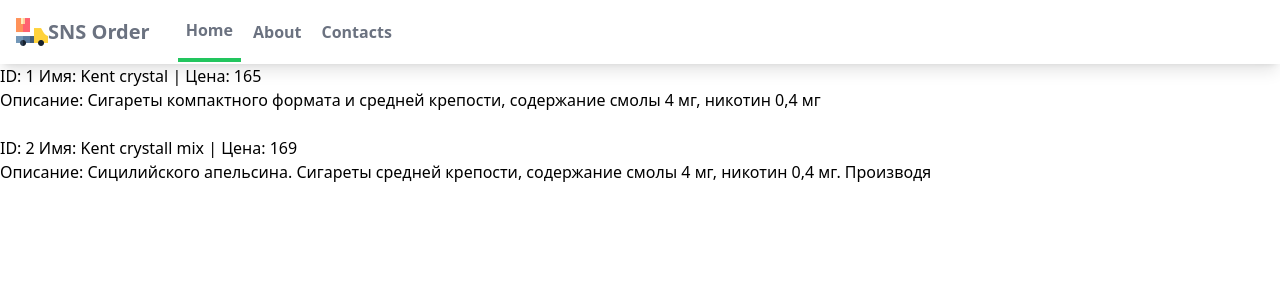
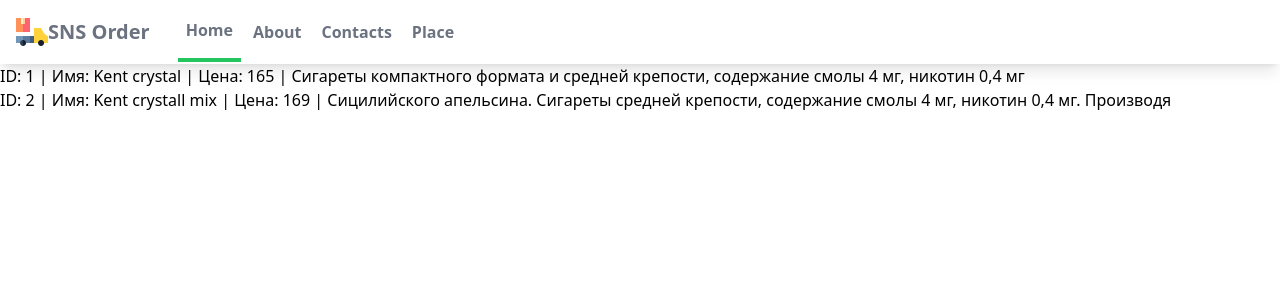
Before and after one commit to lievs/snsorder, a Django app: page /snsorder/ in a window 1280 px wide. Shown: the top 300 px of the page. Run offline with Django 4.2, Linux system fonts and the light colour scheme; data comes from the database, SQL or seed files in the repository; style sheets or scripts are compiled from the project's sources; parts of the project's set-up code (start-up, migrations or seed data) failed here and were passed over.

Commit message:
navbar.html created separetely

```diff
--- a/mysite/snsorder/templates/snsorder/base.html
+++ b/mysite/snsorder/templates/snsorder/base.html
@@ -8,7 +8,9 @@
     <title>Title</title>
 </head>
 <body>
+    {% include "snsorder/navbar.html" %}
     {% block content %}
+        TEXT
     {% endblock content %}
 </body>
 </html>
--- a/mysite/snsorder/templates/snsorder/index.html
+++ b/mysite/snsorder/templates/snsorder/index.html
@@ -1,30 +1,10 @@
 {% extends "snsorder/base.html" %}
-{% load static %}
 {% block content %}
-    <nav class="bg-white shadow-lg">
-        <div class="max-w-6x1 mx-auto px-4">
-            <div class="flex justify-between">
-                <div class="flex space-x-7">
-                    <div>
-                        <a href="#" class="flex items-center px2 py-4">
-                               <img class="h-8 w-8" src="{% static 'snsorder/images/logo.png' %}" alt="logo">
-                                <span class="text-gray-500 font-semibold text-xl">   SNS Order</span>
-                        </a>
-                    </div>
-                    <div class="items-center flex space-x-1">
-                        <a href="#" class="py-4 px-2 text-gray-500 font-semibold border-b-4 border-green-500">Home</a>
-                        <a href="#" class="py-4 px-2 text-gray-500 font-semibold">About</a>
-                        <a href="#" class="py-4 px-2 text-gray-500 font-semibold">Contacts</a>
-                    </div>
-                </div>
-            </div>
-        </div>
-    </nav>
+
         <h4>
             {% for item in items%}
             <a href = "{% url 'detail' item.id %}">
-            ID: {{item.id}}  Имя: {{item.name}} | Цена: {{item.price}} <br/>
-            Описание: {{item.description}} <br/> <br/>
+            ID: {{item.id}}  | Имя: {{item.name}} | Цена: {{item.price}} | {{item.description}} <br/>
             </a>
             {% endfor %}
         </h4>
--- /dev/null
+++ b/mysite/snsorder/templates/snsorder/navbar.html
@@ -0,0 +1,21 @@
+{% load static %}
+<nav class="bg-white shadow-lg">
+    <div class="max-w-6x1 mx-auto px-4">
+        <div class="flex justify-between">
+            <div class="flex space-x-7">
+                <div>
+                    <a href="#" class="flex items-center px2 py-4">
+                               <img class="h-8 w-8" src="{% static 'snsorder/images/logo.png' %}" alt="logo">
+                                <span class="text-gray-500 font-semibold text-xl">   SNS Order</span>
+                    </a>
+                </div>
+                <div class="items-center flex space-x-1">
+                    <a href="#" class="py-4 px-2 text-gray-500 font-semibold border-b-4 border-green-500">Home</a>
+                    <a href="#" class="py-4 px-2 text-gray-500 font-semibold">About</a>
+                    <a href="#" class="py-4 px-2 text-gray-500 font-semibold">Contacts</a>
+                    <a href="#" class="py-4 px-2 text-gray-500 font-semibold">Place</a>
+                </div>
+            </div>
+        </div>
+    </div>
+</nav>
```
Also changed, not shown: mysite/snsorder/templates/snsorder/detail.html (+3 -9 lines).
